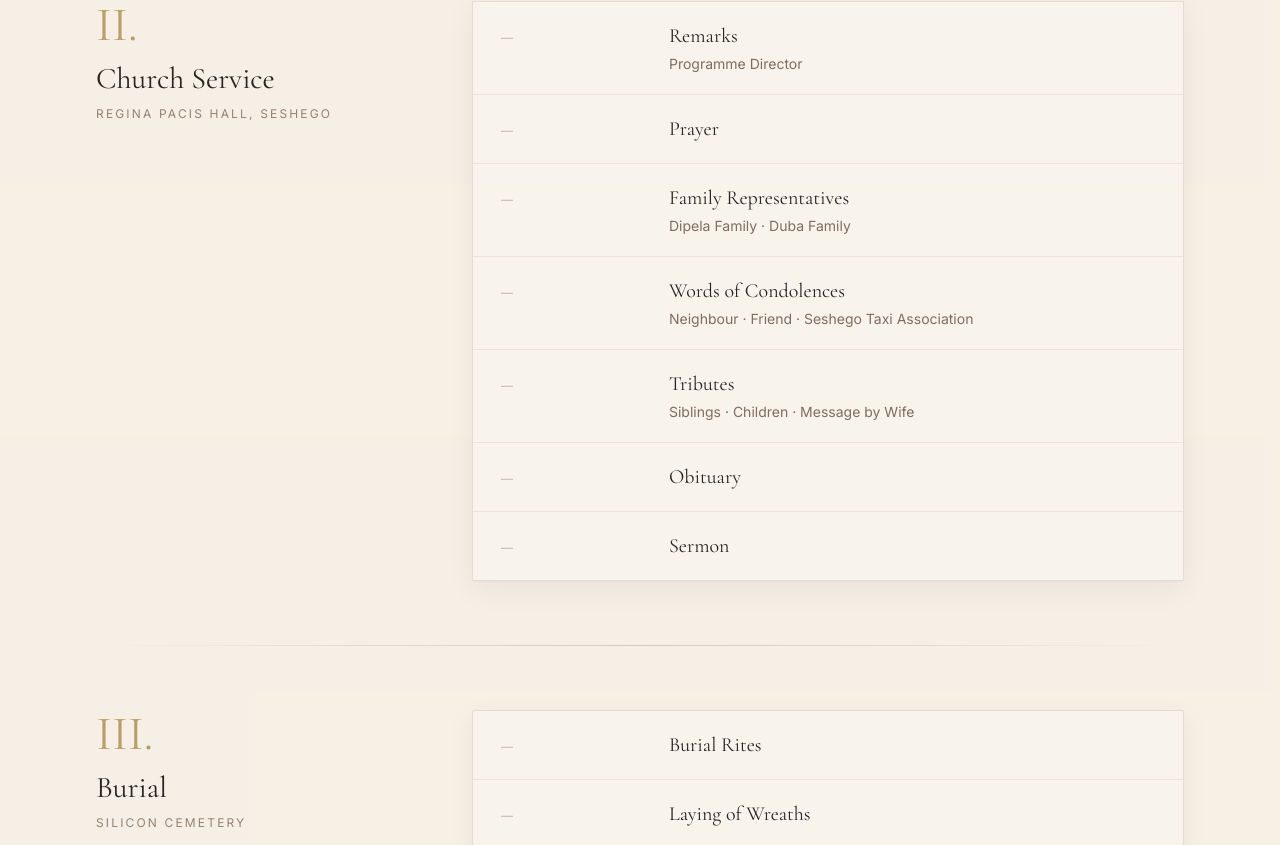
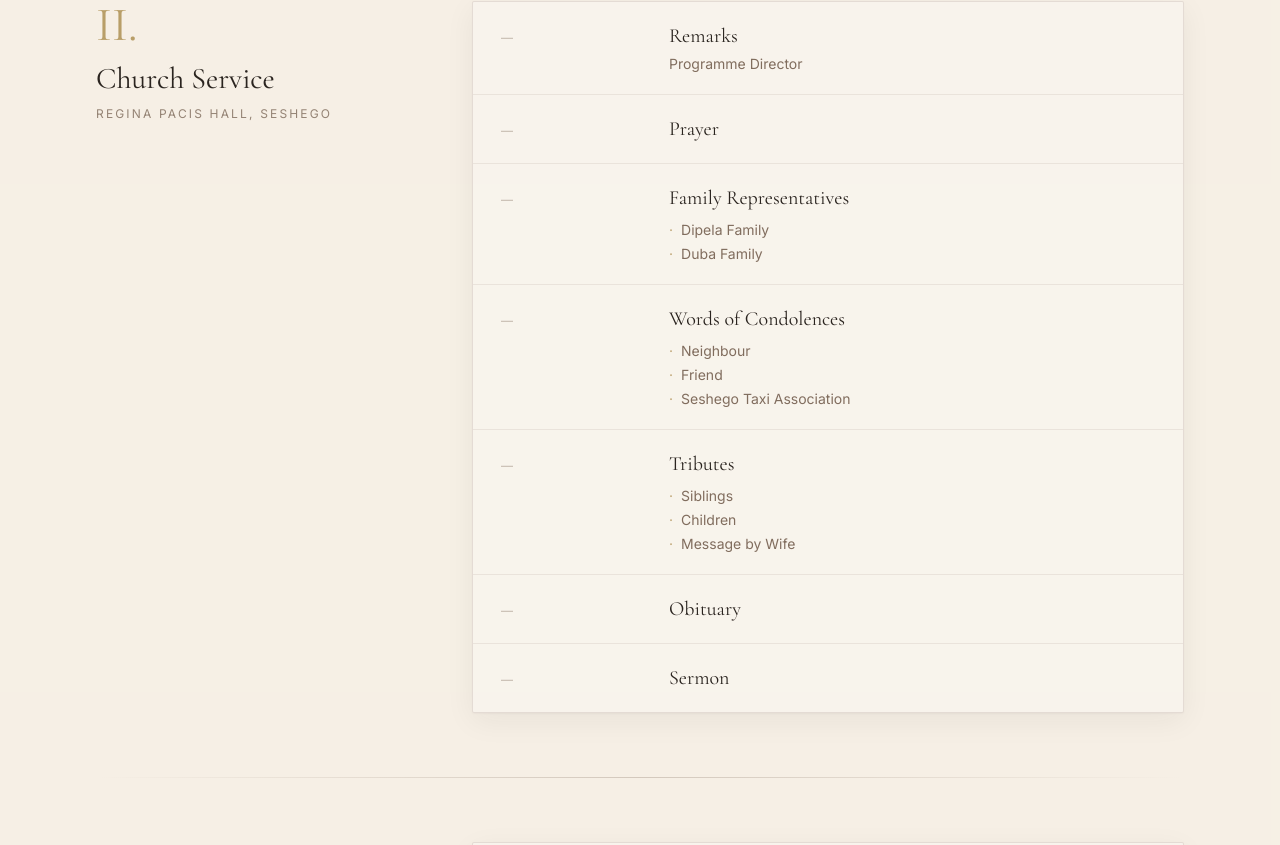
Before and after one commit to MasegoDipela/glenn-dipela-funeral, a Next.js app: page / in a window 1280 px wide. Shown: the part 1595-2440 px from the top of the page. Built offline with nearby package versions, Linux system fonts and the light colour scheme.

Commit message:
Enhance programme structure by adding child items for family representatives and tributes; update image file format for consistency.

```diff
--- a/app/programme/page.tsx
+++ b/app/programme/page.tsx
@@ -95,6 +95,19 @@ export default function ProgrammePage() {
                           {item.detail}
                         </span>
                       ) : null}
+                      {item.children && item.children.length > 0 ? (
+                        <ul className="mt-1.5 space-y-0.5">
+                          {item.children.map((child, ci) => (
+                            <li
+                              key={ci}
+                              className="flex items-baseline gap-2 text-sm text-cocoa/85"
+                            >
+                              <span aria-hidden="true" className="text-gold/70">·</span>
+                              <span>{child}</span>
+                            </li>
+                          ))}
+                        </ul>
+                      ) : null}
                     </span>
                   </li>
                 ))}
--- a/components/ProgrammeTimeline.tsx
+++ b/components/ProgrammeTimeline.tsx
@@ -58,6 +58,24 @@ export default function ProgrammeTimeline() {
                             {item.detail}
                           </p>
                         ) : null}
+                        {item.children && item.children.length > 0 ? (
+                          <ul className="mt-2 space-y-1">
+                            {item.children.map((child, ci) => (
+                              <li
+                                key={ci}
+                                className="flex items-baseline gap-2 text-sm text-cocoa/85"
+                              >
+                                <span
+                                  aria-hidden="true"
+                                  className="text-gold/70"
+                                >
+                                  ·
+                                </span>
+                                <span>{child}</span>
+                              </li>
+                            ))}
+                          </ul>
+                        ) : null}
                       </div>
                     </li>
                   ))}
--- a/data/memorial.ts
+++ b/data/memorial.ts
@@ -30,6 +30,7 @@ export type ProgrammeItem = {
   time?: string;
   title: string;
   detail?: string;
+  children?: string[];
 };
 
 export type ProgrammePart = {
@@ -61,15 +62,15 @@ export const programme: ProgrammePart[] = [
       { title: "Prayer" },
       {
         title: "Family Representatives",
-        detail: "Dipela Family · Duba Family",
+        children: ["Dipela Family", "Duba Family"],
       },
       {
         title: "Words of Condolences",
-        detail: "Neighbour · Friend · Seshego Taxi Association",
+        children: ["Neighbour", "Friend", "Seshego Taxi Association"],
       },
       {
         title: "Tributes",
-        detail: "Siblings · Children · Message by Wife",
+        children: ["Siblings", "Children", "Message by Wife"],
       },
       { title: "Obituary" },
       { title: "Sermon" },
```
Also changed, not shown: public/images/malome-glenn-primary.jpg (deleted), public/images/malome-glenn-primary.jpg.jpeg (added).
